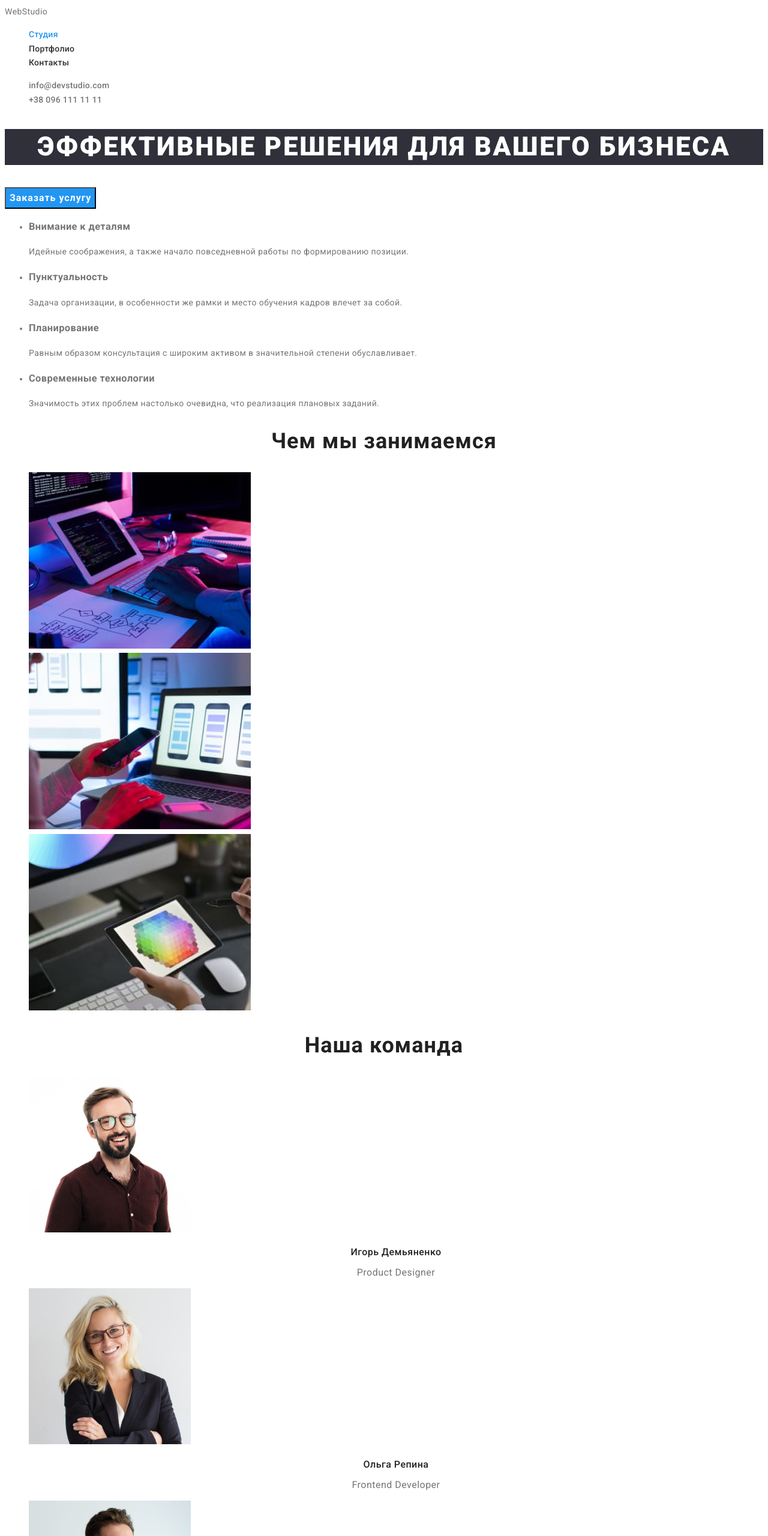
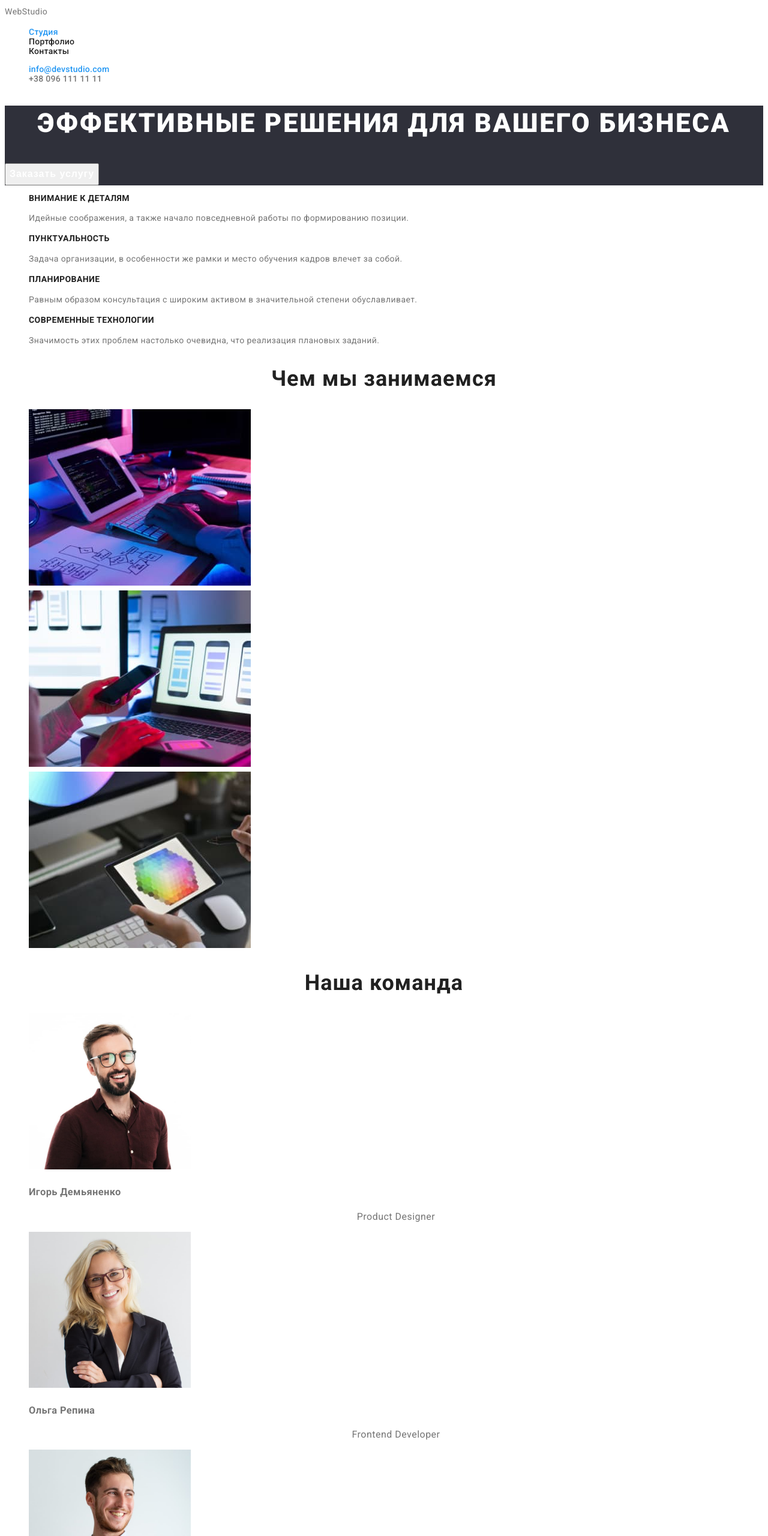
Before and after one commit to arm1mus/goit-markup-hw-02, a plain HTML site: page index.html in a window 1280 px wide. Shown: the top 2560 px of the page at 60% size. Drawn offline with Linux system fonts and the light colour scheme.

Commit message:
много но не все

```diff
--- a/css/styles.css
+++ b/css/styles.css
@@ -1,8 +1,12 @@
 :root {
-  --header-color: #212121;
-  --heder-link-color: #2196f3;
+  --heder-list-color: #2196f3;
+  --heder-text-color: #212121;
+  --heder-link-color: #757575;
   --first-title-color: #ffffff;
   --second-title-color: #303030;
+  --smal-title-color: #212121;
+  --smal-text-color: #757575;
+  --
 }
 
 body {
@@ -12,6 +16,7 @@ body {
   letter-spacing: 0.03em;
   color: #757575;
 }
+
 .list {
   list-style: none;
 }
@@ -19,100 +24,143 @@ body {
   text-decoration: none;
   color: inherit;
 }
-/*------------header----------*/
-.header-list {
-  color: var(--second-title-color);
-}
 
-.header-link {
+/* РАБОТА--В------------HEADER--------------*/
+
+.header-nav-item, .header-item {
   font-weight: 500;
   font-size: 14px;
   line-height: 1.14;
   letter-spacing: 0.02em;
+
+  color: var(--heder-text-color);
 }
 
 .header-link:hover,
 .header-link:focus,
+.header-mail:hover,
+.header-mail:focus,
+.header-tel:hover,
+.header-tel:focus,
 .current-link {
+
+  color: var(--heder-list-color);
+}
+
+.header-item {
   color: var(--heder-link-color);
 }
-/*------------main----------*/
 
-.main-title {
-  font-family: Roboto;
-  font-style: normal;
+/* НАЧАЛО--В------------MAIN--------------*/
+
+.about-list,
+.prices-list,
+.reasons-list,
+.futer-list {
+  list-style: none;
+}
+
+/* РАБОТА--В------------HERO--------------*/
+.hero {
+  background-color: #2F303A;;
+}
+
+.hero-title {
   font-weight: 900;
   font-size: 44px;
   line-height: 1.36;
   text-align: center;
   letter-spacing: 0.06em;
   text-transform: uppercase;
-  background-color: #2f303a;
-  color: #ffffff;
+
+  color: #FFFFFF;
 }
 
-.main-btn {
-  font-family: inherit;
+.hero-btn {
   font-weight: 700;
   font-size: 16px;
-  line-height: 1.875;
-  display: flex;
-  align-items: center;
-  text-align: center;
+  line-height: 1.88;
   letter-spacing: 0.06em;
-  color: #ffffff;
-  background-color: #2196f3;
-}
-.main-btn:hover,
-.main-btn:focus {
-  background-color: #188ce8;
+  color: #FFFFFF;
 }
 
-.hero-text {
-  font-weight: bold;
+/* РАБОТА--В------------ABOUT--------------*/
+
+.about-title {
+  font-weight: 700;
   font-size: 14px;
-  line-height: 1.36;
+  line-height: 1.14;
   letter-spacing: 0.03em;
   text-transform: uppercase;
-  color: #212121;
-}
-.after-text {
-  font-weight: normal;
-  font-size: 14px;
-  line-height: 24px;
-  letter-spacing: 0.03em;
-  color: #757575;
+
+  color: var(--smal-title-color);
 }
 
-.section-title {
+.about-text {
+  font-weight: 400;
+  font-size: 14px;
+  line-height: 1.71;
+  letter-spacing: 0.03em;
+
+  color: var(--smal-text-color);
+}
+
+/* РАБОТА--В------------PRICES--------------*/
+
+.prices-title {
   font-weight: 700;
   font-size: 36px;
-  line-height: 1.16;
+  line-height: 1.17;
   text-align: center;
   letter-spacing: 0.03em;
   color: #212121;
 }
 
-.section-name {
+/* РАБОТА--В------------REASONS--------------*/
+
+.reasons-title {
+  font-weight: 700;
+font-size: 36px;
+line-height: 1.17;
+text-align: center;
+letter-spacing: 0.03em;
+
+color: #212121;
+}
+
+.footer-list
+
+.reasons-name {
   font-weight: 500;
   font-size: 16px;
-  line-height: 1.187;
+  line-height: 1.19;
   text-align: center;
   letter-spacing: 0.03em;
+
   color: #212121;
 }
-.section-name-text {
+
+.reasons-name-text {
+  font-weight: 400;
   font-size: 16px;
-  line-height: 1.18;
+  line-height: 1.19;
   text-align: center;
   letter-spacing: 0.03em;
-  color: #757575;
+
+color: #757575;
 }
-/*---------footer-------*/
 
-.footer-link {
+/* РАБОТА--В------------FOOTER--------------*/
+.footer {
+background-color: #2F303A;
+}
+
+.footer-list {
+  font-weight: 400;
   font-size: 14px;
-  line-height: 1.7;
+  line-height: 1.71;
   letter-spacing: 0.03em;
-  color: #757575;
+  list-style: none;
+  color: #FFFFFF;
+
 }
--- a/index.html
+++ b/index.html
@@ -12,58 +12,58 @@
 </head>
 <body>
     <header class="header">
-        <a class="link" href="./index.html" lang="en">WebStudio</a>
+        <a class="link header-link" href="./index.html" lang="en">WebStudio</a>
             <nav class="header-nav">
-                <ul class="list header-list">
-                    <li class="header-item"><a class="link header-link current-link" href="./index.html">Студия</a></li>
-                    <li class="header-item"><a class="link header-link" href="./portfolio.html">Портфолио</a></li>
-                    <li class="header-item"><a class="link header-link" href="">Контакты</a></li>
+                <ul class="list header-nav-list">
+                    <li class="header-nav-item"><a class="link header-link current-link" href="./index.html">Студия</a></li>
+                    <li class="header-nav-item"><a class="link header-link" href="./portfolio.html">Портфолио</a></li>
+                    <li class="header-nav-item"><a class="link header-link" href="">Контакты</a></li>
                 </ul>
             </nav>
-                <ul class="list">
-                    <li><a class="link header-link" href="mailto:info@devstudio.com">info@devstudio.com</a></li>
-                    <li><a class="link header-link" href="tel:+380961111111">+38 096 111 11 11</a></li>
+                <ul class="list header-list">
+                    <li class="header-item"><a class="link header-mail current-link" href="mailto:info@devstudio.com">info@devstudio.com</a></li>
+                    <li class="header-item"><a class="link header-tel" href="tel:+380961111111">+38 096 111 11 11</a></li>
                 </ul>
     </header>
-    <main>
-        <section>
-            <h1 class="main-title">Эффективные решения для вашего бизнеса</h1>
-            <button type="button" class="main-btn">Заказать услугу</button>
+    <main class="main">
+        <section class="hero">
+            <h1 class="hero-title">Эффективные решения для вашего бизнеса</h1>
+            <button type="button" class="hero-btn">Заказать услугу</button>
         </section>
-        <section class="testimonials">
+        <section class="about">
             <h2 hidden>Скрытый заголовок</h2>
-            <ul class="testimonials-list">
-                <li class="testimonials-item"><h3 class="testimonials-item-title">Внимание к деталям</h3><p class="testimonials-item-text">Идейные соображения, а также начало повседневной работы по формированию позиции.</p></li>
-                <li class="testimonials-item"><h3 class="testimonials-item-title">Пунктуальность</h3><p class="testimonials-item-text">Задача организации, в особенности же рамки и место обучения кадров влечет за собой.</p></li>
-                <li class="testimonials-item"><h3 class="testimonials-item-title">Планирование</h3><p class="testimonials-item-text">Равным образом консультация с широким активом в значительной степени обуславливает.</p></li>
-                <li class="testimonials-item"><h3 class="testimonials-item-title">Современные технологии</h3><p class="testimonials-item-text">Значимость этих проблем настолько очевидна, что реализация плановых заданий.</p></li>
+            <ul class="about-list">
+                <li class="about-item"><h3 class="about-title">Внимание к деталям</h3><p class="about-text">Идейные соображения, а также начало повседневной работы по формированию позиции.</p></li>
+                <li class="about-item"><h3 class="about-title">Пунктуальность</h3><p class="about-text">Задача организации, в особенности же рамки и место обучения кадров влечет за собой.</p></li>
+                <li class="about-item"><h3 class="about-title">Планирование</h3><p class="about-text">Равным образом консультация с широким активом в значительной степени обуславливает.</p></li>
+                <li class="about-item"><h3 class="about-title">Современные технологии</h3><p class="about-text">Значимость этих проблем настолько очевидна, что реализация плановых заданий.</p></li>
             </ul>
         </section>
-        <section>
-            <h2 class="section-title">Чем мы занимаемся</h2>
-            <ul class="list">
-                <li><img src="./images/pic-lef.jpg" alt="написание программного кода для сайту" width="370" height="294"></li>
-                <li><img src="./images/pic-mid.jpg" alt="разработка мобильного приложения" width="370" height="294"></li>
-                <li><img src="./images/pic-rig.jpg" alt="подбор дизайнерского решения" width="370" height="294"></li>
+        <section class="prices">
+            <h2 class="prices-title">Чем мы занимаемся</h2>
+            <ul class="prices-list">
+                <li class="prices-item"><img src="./images/pic-lef.jpg" alt="написание программного кода для сайту" width="370" height="294"></li>
+                <li class="prices-item"><img src="./images/pic-mid.jpg" alt="разработка мобильного приложения" width="370" height="294"></li>
+                <li class="prices-item"><img src="./images/pic-rig.jpg" alt="подбор дизайнерского решения" width="370" height="294"></li>
             </ul>
         </section>
-        <section>
-            <h2 class="section-title">Наша команда</h2>
-            <ul class="list">
-                <li><img src="./images/igor-d.jpg" alt="Игорь Демьяненко" width="270" height="260"><h3 class="section-name">Игорь Демьяненко</h3><p lang="en" class="section-name-text">Product Designer</p></li>
-                <li><img src="./images/olga-r.jpg" alt="Ольга Репина" width="270" height="260"><h3 class="section-name">Ольга Репина</h3><p lang="en" class="section-name-text">Frontend Developer</p></li>
-                <li><img src="./images/nikolai-t.jpg" alt="Николай Тарасов" width="270" height="260"><h3 class="section-name">Николай Тарасов</h3><p lang="en" class="section-name-text">Marketing</p></li>
-                <li><img src="./images/mihail-e.jpg" alt="Михаил Ермаков" width="270" height="260"><h3 class="section-name">Михаил Ермаков</h3><p lang="en" class="section-name-text">UI Designer</p></li>
+        <section class="reasons">
+            <h2 class="reasons-title">Наша команда</h2>
+            <ul class="reasons-list">
+                <li class="reasons-item"><img src="./images/igor-d.jpg" alt="Игорь Демьяненко" width="270" height="260"><h3 class="reasons-name">Игорь Демьяненко</h3><p lang="en" class="reasons-name-text">Product Designer</p></li>
+                <li class="reasons-item"><img src="./images/olga-r.jpg" alt="Ольга Репина" width="270" height="260"><h3 class="reasons-name">Ольга Репина</h3><p lang="en" class="reasons-name-text">Frontend Developer</p></li>
+                <li class="reasons-item"><img src="./images/nikolai-t.jpg" alt="Николай Тарасов" width="270" height="260"><h3 class="reasons-name">Николай Тарасов</h3><p lang="en" class="reasons-name-text">Marketing</p></li>
+                <li class="reasons-item"><img src="./images/mihail-e.jpg" alt="Михаил Ермаков" width="270" height="260"><h3 class="reasons-name">Михаил Ермаков</h3><p lang="en" class="reasons-name-text">UI Designer</p></li>
             </ul>
         </section>
     </main>
-    <footer>
-            <a class="link" href="./index.html" lang="en">WebStudio</a>
-            <address>
-                <ul class="list">
-                    <li><a class="link footer-link" href="https://goo.gl/maps/Xa4pNwq4DLPrLCQz8" target="_blank" rel="noopener noreferrer">г. Киев, пр-т Леси Украинки, 26</a></li>
-                    <li><a class="link footer-link" href="mailto:info@example.com">info@example.com</a></li>
-                    <li><a class="link footer-link" href="tel:+380961111111">+38 096 111 11 11</a></li>
+    <footer class="footer">
+            <a class="footer-link" href="./index.html" lang="en">WebStudio</a>
+            <address class="footer-address">
+                <ul class="footer-list">
+                    <li class="footer-item"><a class="link footer-link" href="https://goo.gl/maps/Xa4pNwq4DLPrLCQz8" target="_blank" rel="noopener noreferrer">г. Киев, пр-т Леси Украинки, 26</a></li>
+                    <li class="footer-item"><a class="link footer-link" href="mailto:info@example.com">info@example.com</a></li>
+                    <li class="footer-item"><a class="link footer-link" href="tel:+380961111111">+38 096 111 11 11</a></li>
                 </ul>
             </address>
     </footer>
```
